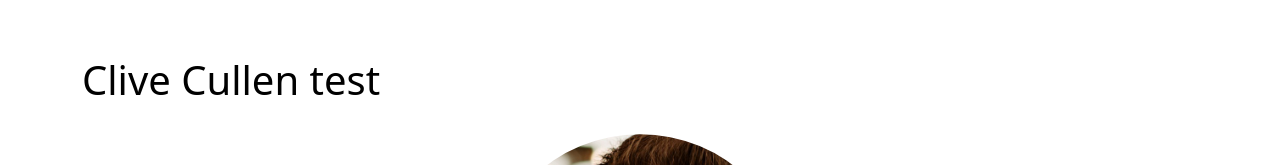
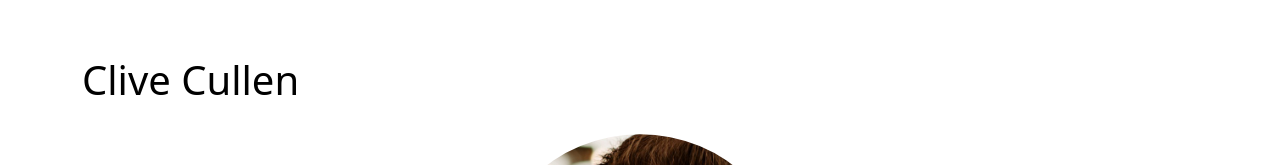
Before and after one commit to CliveCullen/simple-website, a plain HTML site: page index.html in a window 1280 px wide. Shown: the top 165 px of the page. Drawn offline with nearby package versions, Linux system fonts and the light colour scheme.

Commit message:
test undo

```diff
--- a/index.html
+++ b/index.html
@@ -14,7 +14,7 @@
 
   <div class="container">
     <body>
-        <h1>Clive Cullen test</h1>
+        <h1>Clive Cullen</h1>
         <div>
             <img src = "images/prfile.jfif" class = circular--square>
         </div>
```
